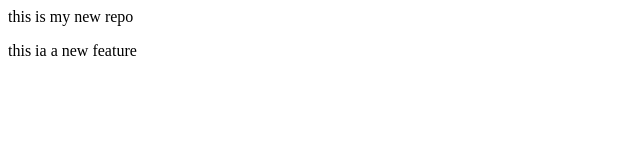
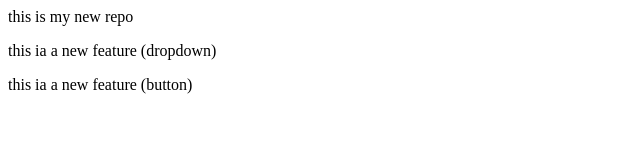
Before and after one commit to KartikTulsian/local_kartik_repo, a plain HTML site: page index.html in a window 1280 px wide. Shown: the whole page, without its empty margins (0-640 px from the left). Drawn offline with Linux system fonts and the light colour scheme.

Commit message:
add two lines

```diff
--- a/index.html
+++ b/index.html
@@ -1,2 +1,3 @@
 <p>this is my new repo</p>
-<p>this ia a new feature</p>
+<p>this ia a new feature (dropdown)</p>
+<p>this ia a new feature (button)</p>
```
